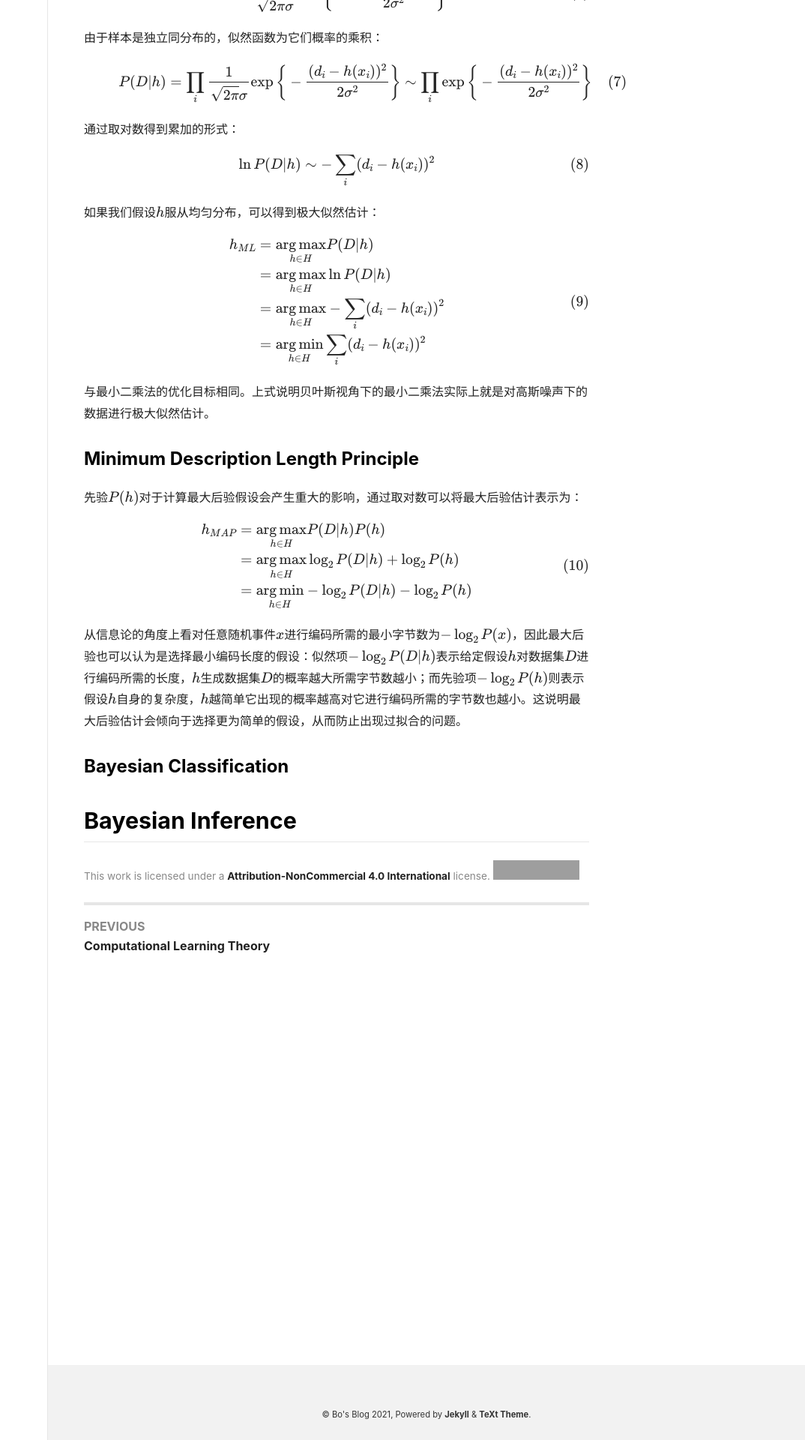
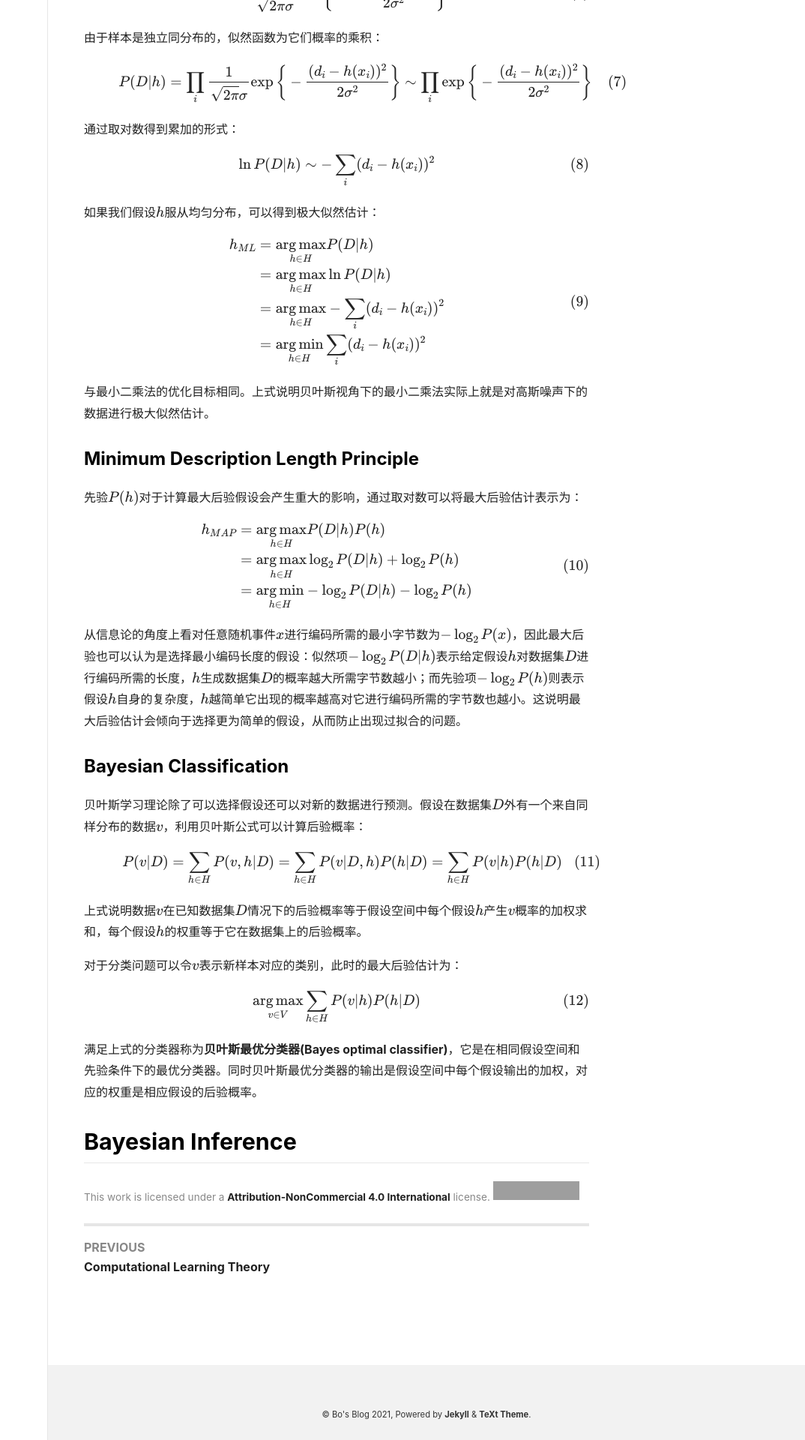
Before and after one commit to peng00bo00/peng00bo00_previous_blog, a Jekyll site: the page built from _posts/2021-09-27-OMSCS-ML-NOTES-08.md, in a window 1280 px wide. Shown: the part 1690-3610 px from the top of the page at 75% size, without its empty margins (206-1280 px from the left). Built offline with Jekyll 4.4.1, drawn with Linux system fonts in a browser that asks for light colours; nearby versions of some CDN libraries; formulas are drawn with MathJax 3; grey boxes are pictures that could not be loaded.

Commit message:
Update 2021-09-27-OMSCS-ML-NOTES-08.md

```diff
--- a/_posts/2021-09-27-OMSCS-ML-NOTES-08.md
+++ b/_posts/2021-09-27-OMSCS-ML-NOTES-08.md
@@ -101,4 +101,20 @@ $$
 
 ### Bayesian Classification
 
+贝叶斯学习理论除了可以选择假设还可以对新的数据进行预测。假设在数据集$D$外有一个来自同样分布的数据$v$，利用贝叶斯公式可以计算后验概率：
+
+$$
+P(v \vert D) = \sum_{h \in H} P(v, h \vert D) = \sum_{h \in H} P(v \vert D, h) P(h \vert D) = \sum_{h \in H} P(v \vert h) P(h \vert D)
+$$
+
+上式说明数据$v$在已知数据集$D$情况下的后验概率等于假设空间中每个假设$h$产生$v$概率的加权求和，每个假设$h$的权重等于它在数据集上的后验概率。
+
+对于分类问题可以令$v$表示新样本对应的类别，此时的最大后验估计为：
+
+$$
+\underset{v \in V}{\arg \max} \sum_{h \in H} P(v \vert h) P(h \vert D)
+$$
+
+满足上式的分类器称为**贝叶斯最优分类器(Bayes optimal classifier)**，它是在相同假设空间和先验条件下的最优分类器。同时贝叶斯最优分类器的输出是假设空间中每个假设输出的加权，对应的权重是相应假设的后验概率。
+
 ## Bayesian Inference
```
